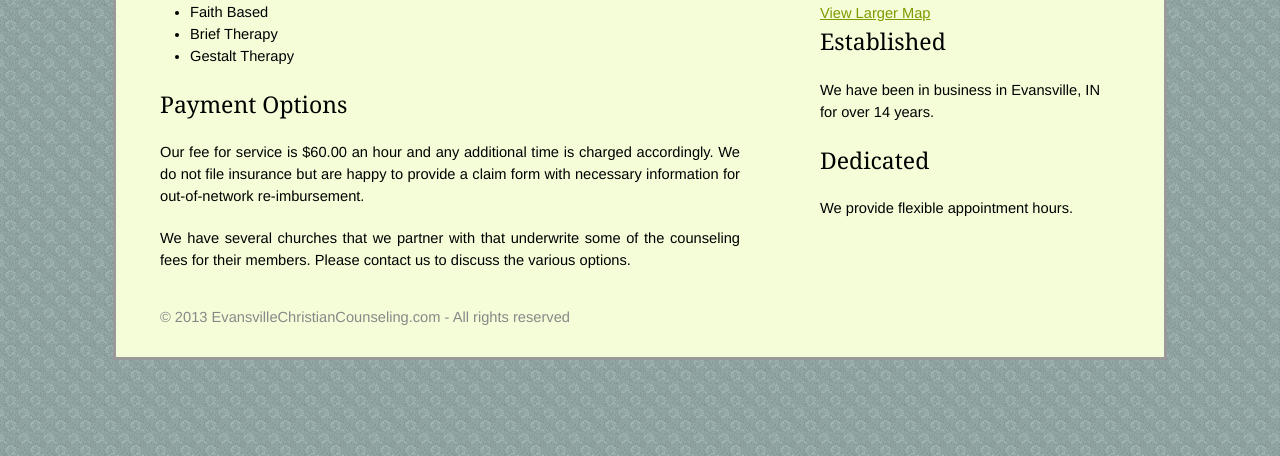
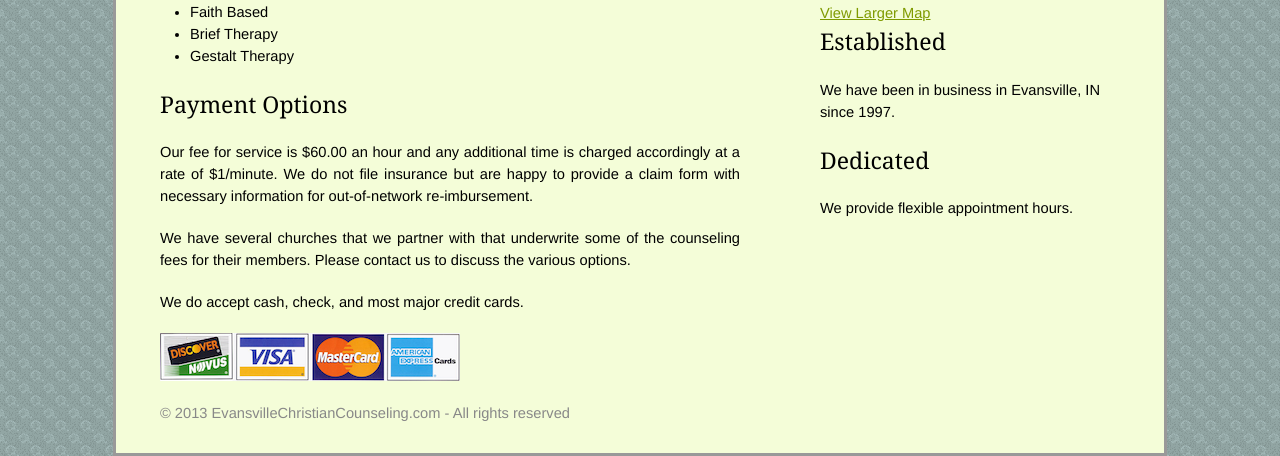
Before and after one commit to evansvillechristiancounseling/evansvillechristiancounseling.github.com, a Jekyll site: the page built from _posts/2011-01-09-services.html, in a window 1280 px wide, cut to the strip 711-1167 px from the top of the page. Built offline with Jekyll 4.4.1, drawn with Linux system fonts in a browser that asks for light colours.

```diff
--- a/_posts/2011-01-09-services.html
+++ b/_posts/2011-01-09-services.html
@@ -58,14 +58,18 @@ keywords: services, location
   <h2>Payment Options</h2>
   <div class="grid_10 alpha omega">
     <p>
-      Our fee for service is $60.00 an hour and any additional time is charged accordingly.
-      We do not file insurance but are happy to provide a claim form with necessary information
-      for out-of-network re-imbursement.
+      Our fee for service is $60.00 an hour and any additional time is charged accordingly at a
+      rate of $1/minute. We do not file insurance but are happy to provide a claim form with
+      necessary information for out-of-network re-imbursement.
     </p>
     <p>
       We have several churches that we partner with that underwrite some of the counseling fees
       for their members. Please contact us to discuss the various options.
     </p>
+    <p>
+      We do accept cash, check, and most major credit cards.
+    </p>
+    <img src="/images/cc-accepted.png" width="300" height="48" title="Credit cards accepted" />
   </div>
 </div>
 
@@ -88,7 +92,7 @@ keywords: services, location
 
   <h2>Established</h2>
   <p>
-    We have been in business in Evansville, IN for over 14 years.
+    We have been in business in Evansville, IN since 1997.
   </p>
 
   <h2>Dedicated</h2>
```
Also changed, not shown: counselors/_posts/2011-01-09-vickie-knowlden.html (+4 -3 lines), images/cc-accepted-300.png (added), images/cc-accepted.png (added), images/counselors/vickie-knowlden-100wc.jpg, images/counselors/vickie-knowlden-25wc.jpg (added), images/counselors/vickie-knowlden-50wc.jpg (added), images/courthouse-bg-1000w.gif (deleted).
